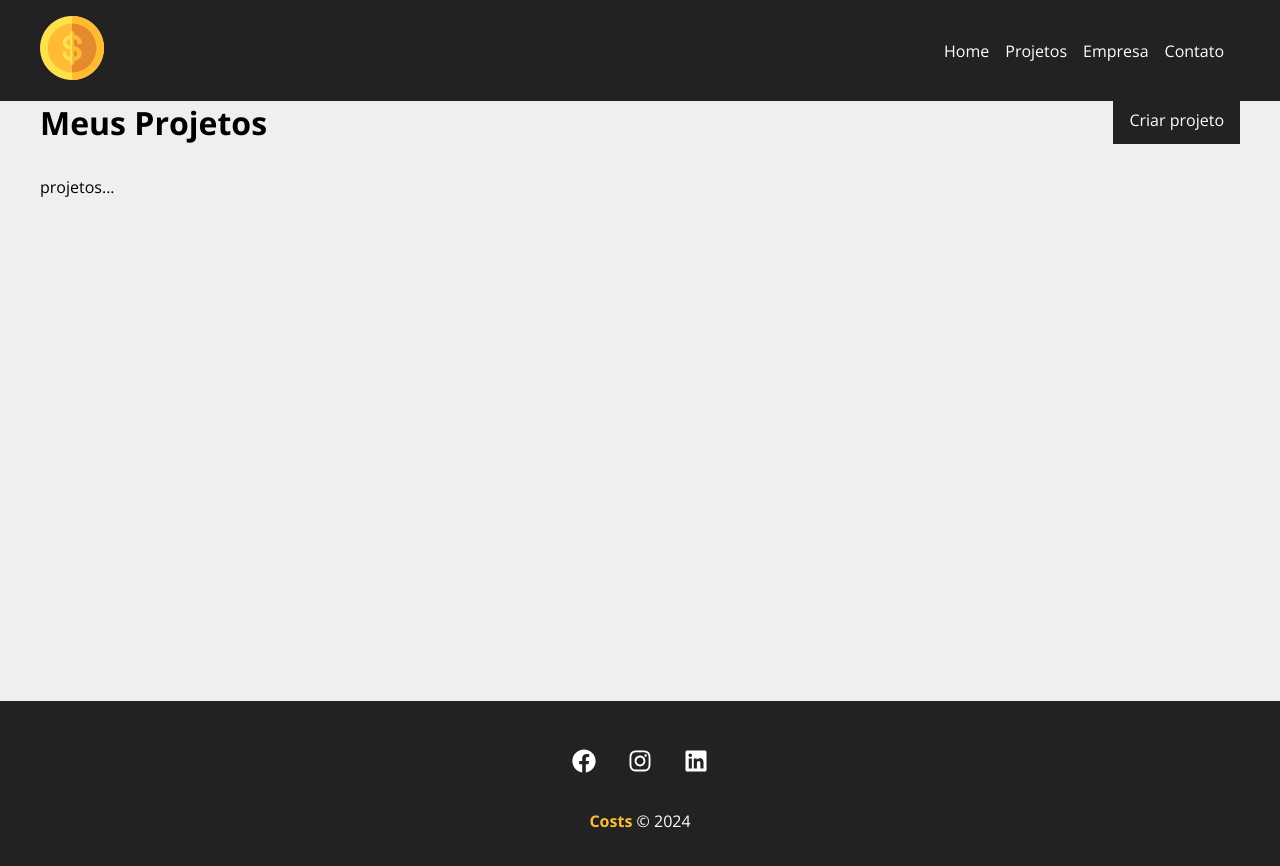
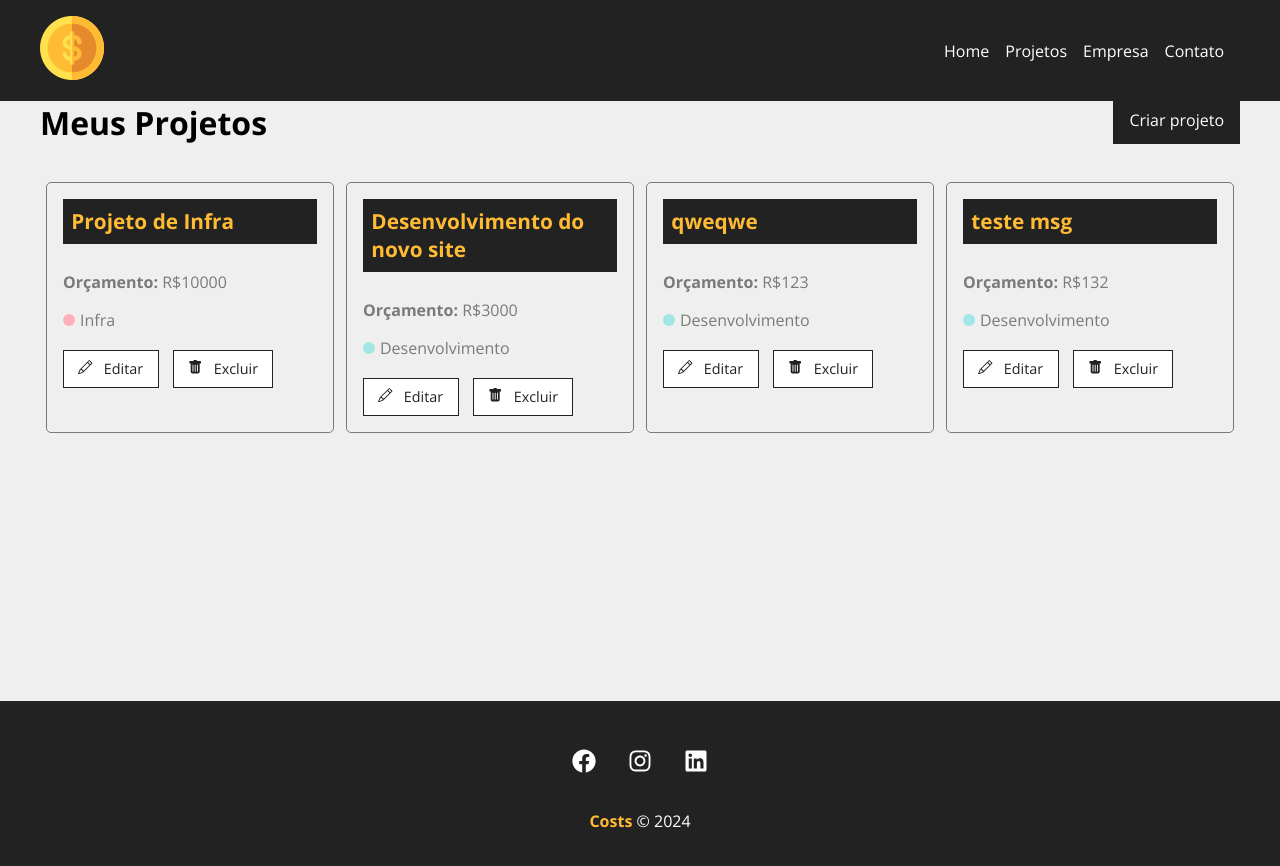
Before and after one commit to lrbarros/react-custo-projeto, a React (Create React App) app: page /projects in a window 1280 px wide. Shown: the top 866 px of the page. Built offline with nearby package versions, Linux system fonts and the light colour scheme; data requests are answered from the project's data file.

Commit message:
27 resgatando projetos bd e dashboard

```diff
--- a/src/components/pages/Projects.js
+++ b/src/components/pages/Projects.js
@@ -1,12 +1,15 @@
-import React from 'react'
+import React, { useState,useEffect } from 'react'
 import Message from '../layout/Message'
 import { useLocation } from 'react-router-dom'
 import Container from '../layout/Container'
 import LinkButton from '../layout/LinkButton'
 
 import styles from './Projects.module.css'
+import ProjectCard from '../project/ProjectCard'
 
 export default function Projects() {
+
+  const [projects , setProjects] = useState([])
 
   const location = useLocation();
   let message ='';
@@ -15,6 +18,18 @@
     message = location.state.message
     type = location.state.type
   }
+
+  useEffect(()=>{
+    fetch('http://localhost:5000/projects',
+      {method:'GET',
+        headers:{
+        'Content-Type':'application/json',
+      },}).then(resp => resp.json())
+      .then(data =>{
+        console.log(data)
+        setProjects(data)
+      }).catch(err => console.log(err))
+  },[])
   return (
     <div className={styles.project_container}>
       <div className={styles.title_container}>
@@ -24,7 +39,17 @@
 
        { message && <Message msg={message} type={type} />}
        <Container customClass="start">
-          <p>projetos...</p>
+
+        {projects.length >0 && projects.map((p)=>(
+          <ProjectCard
+          name={p.name}
+          id={p.id}
+          budget={p.budget}
+          category={p.category.name}
+          key={p.id}
+          />
+        ))}
+
        </Container>
     </div>
   )
--- /dev/null
+++ b/src/components/project/ProjectCard.js
@@ -0,0 +1,29 @@
+import styles from './ProjectCard.module.css'
+import React from 'react'
+import { Link } from 'react-router-dom'
+
+import {BsPencil,BsFillTrashFill} from 'react-icons/bs'
+
+function ProjectCard({id,name,budget,category,handleRemove}) {
+  return (
+      <div className={styles.project_card}>
+        <h4>{name}</h4>
+        <p>
+            <span>Orçamento:</span> R${budget}
+        </p>
+        <p className={styles.category_text}>
+            <span className={styles[category.toLowerCase()]}></span>{category}
+        </p>
+        <div className={styles.project_card_actions}>
+            <Link to="/">
+              <BsPencil/> Editar
+            </Link>
+            <button>
+              <BsFillTrashFill onClick={()=>handleRemove(id)}/> Excluir
+            </button>
+        </div>
+      </div>
+  )
+}
+
+export default ProjectCard
--- /dev/null
+++ b/src/components/project/ProjectCard.module.css
@@ -0,0 +1,82 @@
+.project_card{
+    padding: 1em;
+    border: 1px solid #7a7a7a;
+    border-radius: 5px;
+    width: 24%;
+    margin:0.5%;
+}
+.project_card h4{
+    background-color: #222;
+    color: #FFBB33;
+    padding: .4em;
+    margin-bottom: 1.3em;
+    font-size: 1.3em;
+}
+
+.project_card p{
+   color: #7a7a7a;
+   margin-bottom: 1em;
+}
+.project_card p span{
+    font-weight: bold;
+}
+.category_text{
+    display: flex;
+    align-items: center;
+}
+.category_text span {
+    display: block;
+    width: 12px;
+    height: 12px;
+    border-radius: 50%;
+    background-color: #CCC;
+    margin-right: 5px;
+
+}
+
+.category_text .infra{
+    background-color: #FFAEBC;
+}
+.category_text .desenvolvimento{
+    background-color: #A0E7E5;
+
+}
+.category_text .design{
+    background-color: #B4F8C8;
+
+}
+.category_text .planejamento{
+    background-color: #FBE7C6;
+
+}
+
+.project_card_actions{
+    margin-top: 1.2em;
+    display: flex;
+    align-items: center;
+}
+.project_card_actions a,
+.project_card_actions button{
+   text-decoration: none;
+   border: none;
+   cursor: pointer;
+   background-color: #fff;
+   color: #222;
+   font-size: .9em;
+   padding: .6em 1em;
+   margin-right: 1em;
+   border: 1px solid #222;
+   justify-content: center;
+   transition: 0.5s;
+}
+
+.project_card_actions svg{
+    margin-right: .5em;
+}
+
+.project_card_actions a:hover,
+.project_card_actions button:hover{
+    background-color: #222;
+    color: #FFBB33;
+
+}
```
